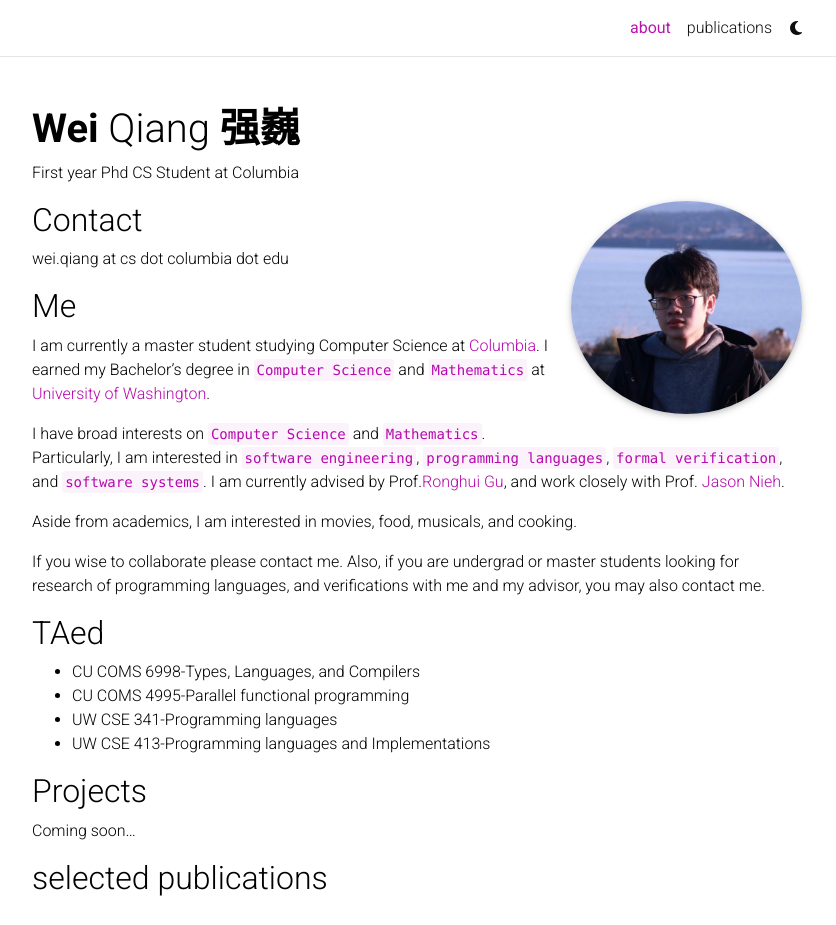
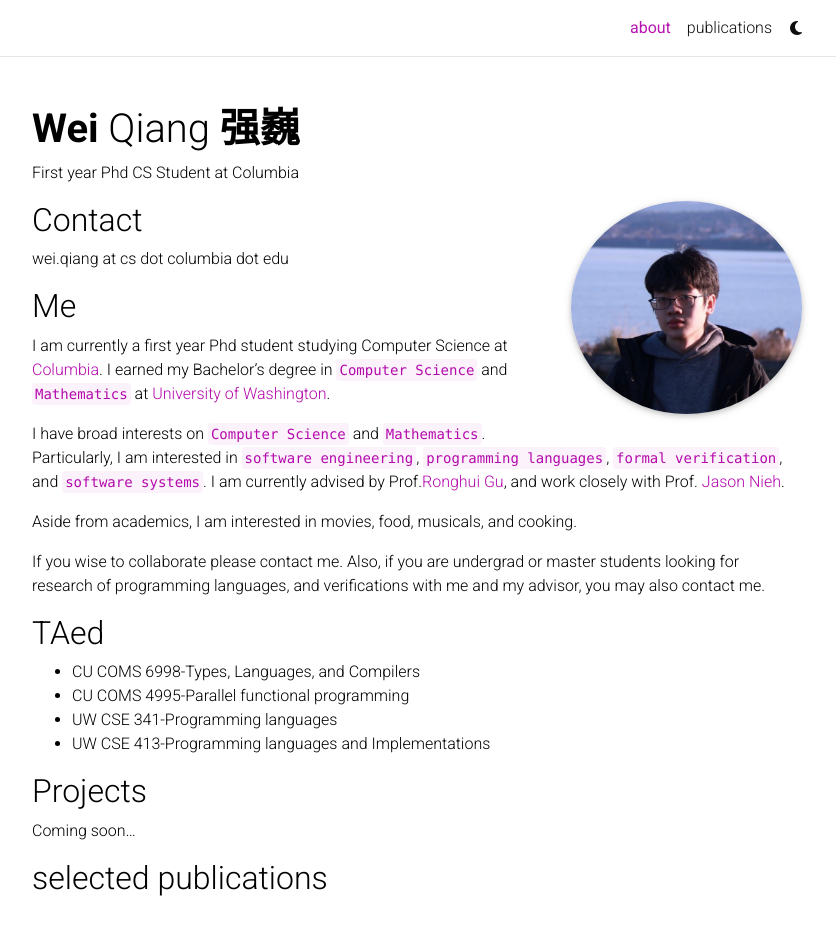
Before and after one commit to xiaoqiangheye/xiaoqiangheye.github.io, a Jekyll site: the page built from _pages/about.md, in a window 1280 px wide and 1099 px high, cut to the strip 0-925 px from the top of the window. Shown: the whole strip, without its empty margins (223-1059 px from the left). Built offline with Jekyll 4.4.1, drawn with Linux system fonts in a browser that asks for light colours; full-size pictures stand in for the smaller copies a plugin makes; comment, search, counter and statistics services are not loaded; a style sheet for code colours, icons or effects is not loaded.

Commit message:
update Me

```diff
--- a/_pages/about.md
+++ b/_pages/about.md
@@ -24,7 +24,7 @@ social: false  # includes social icons at the bottom of the page
 wei.qiang at cs dot columbia dot edu
 
 ## Me
-I am currently a master student studying Computer Science at [Columbia](https://cs.columbia.edu). I earned my Bachelor's degree in `Computer Science` and `Mathematics` at [University of Washington](https://www.washington.edu).
+I am currently a first year Phd student studying Computer Science at [Columbia](https://cs.columbia.edu). I earned my Bachelor's degree in `Computer Science` and `Mathematics` at [University of Washington](https://www.washington.edu).
 
 I have broad interests on `Computer Science` and `Mathematics`. Particularly, I am interested in `software engineering`, `programming languages`, `formal verification`, and `software systems`. I am currently advised by Prof.[Ronghui Gu](https://www.cs.columbia.edu/~rgu/), and work closely with Prof. [Jason Nieh](https://www.cs.columbia.edu/~nieh/).
 
```
